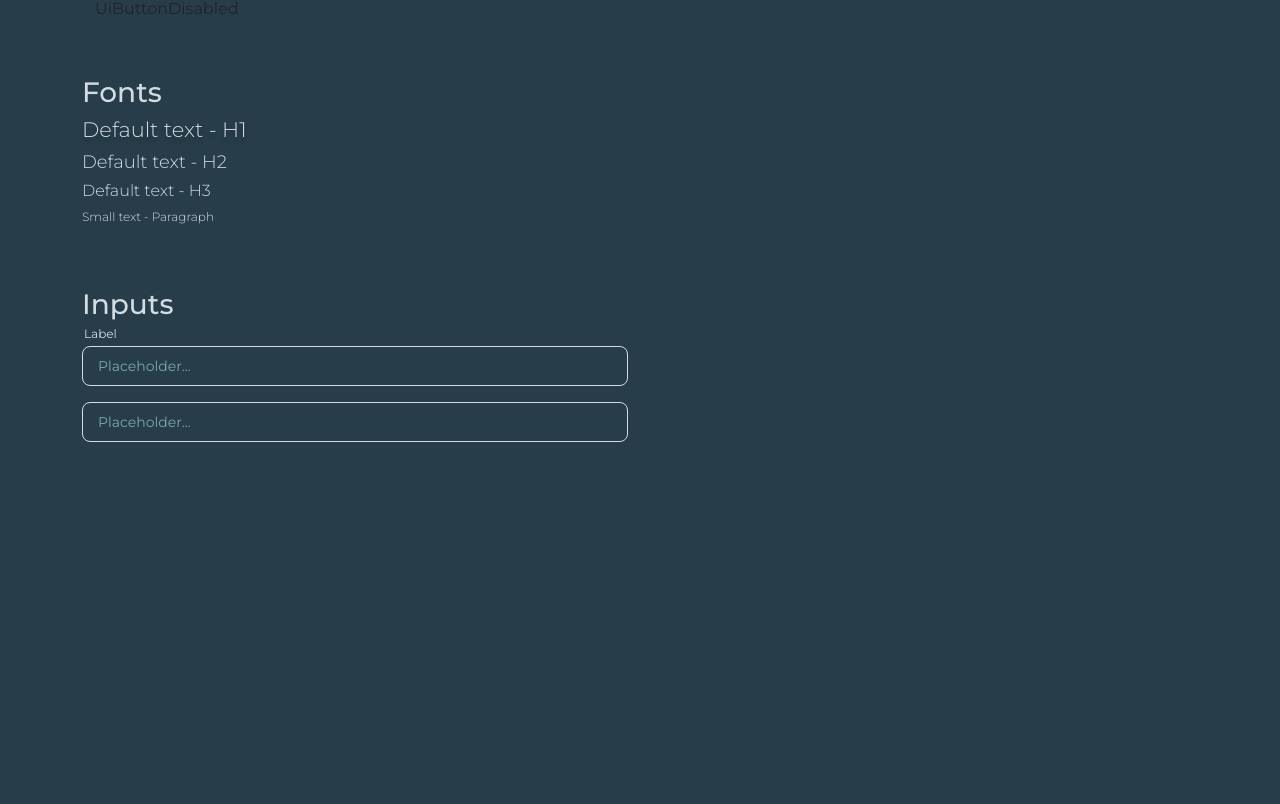
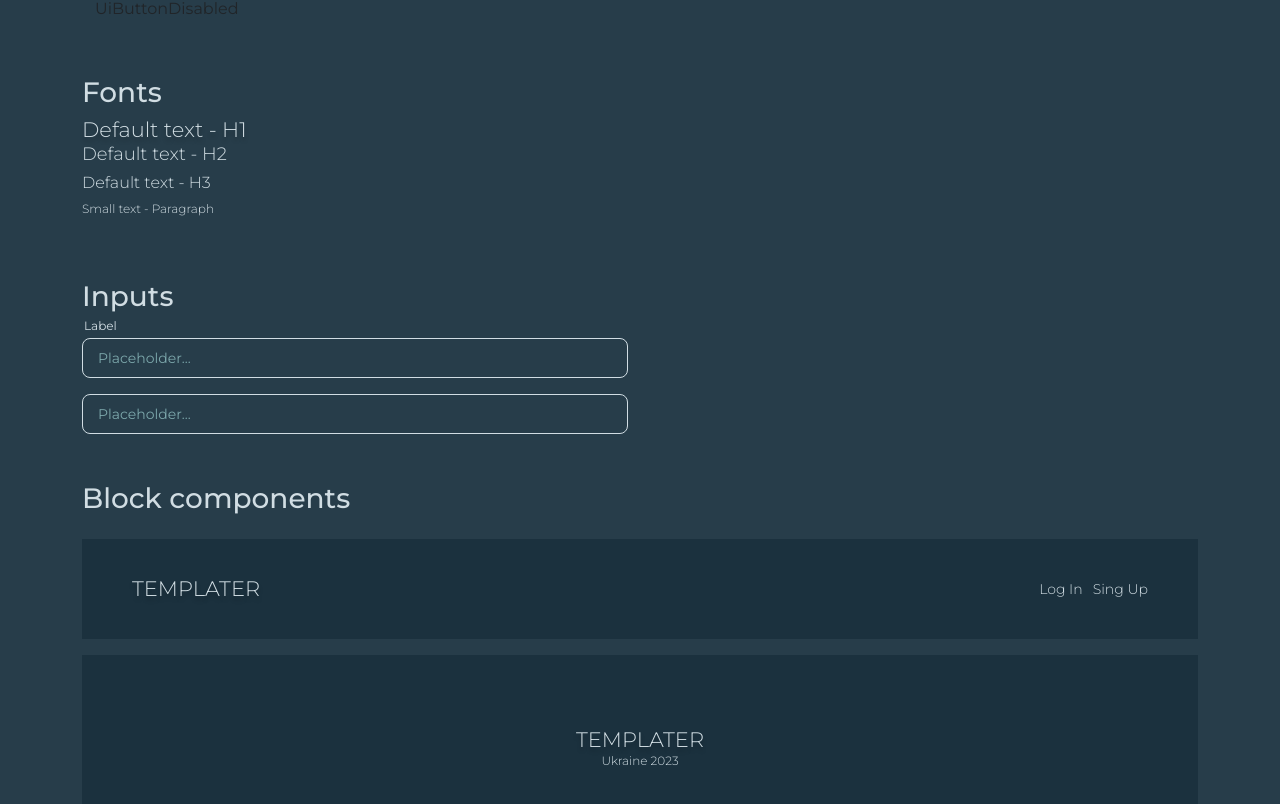
Before and after one commit to Rodevillow/templater-client, a Nuxt app: page /ui in a window 1280 px wide. Shown: the part 286-1090 px from the top of the page. Before the commit the page ends 800 px from the top, so only its background shows below. Built offline with nearby package versions, Linux system fonts and the light colour scheme.

Commit message:
Added: Header and Footer

```diff
--- a/assets/styles/_variables.scss
+++ b/assets/styles/_variables.scss
@@ -10,10 +10,9 @@ $theme-colors: (
 
 // var colors
 
-$default-spot: #d1dde3;
+$primary-color: #26485b;
+$secondary-color: #1b313e;
 $background-color: #273d4a;
-$secondary-color: #1b313e;
-$primary-color: #26485b;
 $success-color: #1e5820;
+$disabled-color: #7ca7ab;
 $text-color: #d1dde3;
-$disabled-color: #7ca7ab;
--- a/assets/styles/main.scss
+++ b/assets/styles/main.scss
@@ -15,3 +15,21 @@ body {
   width: 100vw;
   height: 100vh;
 }
+
+// next-link navigation
+
+a {
+  font-style: normal;
+  font-weight: 300;
+  font-size: 14px;
+  line-height: 17px;
+  text-decoration: none;
+
+  color: $text-color;
+  transition: ease-in-out 0.3s;
+
+  &:hover {
+    color: $disabled-color;
+    transition: ease-in-out 0.3s;
+  }
+}
--- a/components/block/TheFooter.vue
+++ b/components/block/TheFooter.vue
@@ -1,10 +1,46 @@
 <template>
-  <footer>
-    <div class="">
-      <div class=""></div>
-      <div class=""></div>
-    </div>
+  <footer class="footer">
+    <UiTextH1>TEMPLATER</UiTextH1>
+    <UiTextSmall>Ukraine {{ currentYear }}</UiTextSmall>
   </footer>
 </template>
-<script lang="ts"></script>
-<style lang="scss"></style>
+<script lang="ts">
+import { defineComponent, ref, onMounted } from "vue";
+import UiTextH1 from "../ui/UiTextH1.vue";
+import UitextSmall from "../ui/UiTextSmall.vue";
+
+export default defineComponent({
+  name: "Footer",
+  components: {
+    UiTextH1,
+    UitextSmall,
+  },
+
+  setup() {
+    const currentYear = ref(new Date().getFullYear().toString());
+
+    onMounted(() => {
+      currentYear.value = new Date().getFullYear().toString();
+    });
+
+    return {
+      currentYear,
+    };
+  },
+});
+</script>
+<style scoped lang="scss">
+@import "~/assets/styles/variables";
+
+.footer {
+  width: 100%;
+  height: 200px;
+
+  display: flex;
+  flex-direction: column;
+  align-items: center;
+  justify-content: center;
+
+  background-color: $secondary-color;
+}
+</style>
--- a/components/block/TheHeader.vue
+++ b/components/block/TheHeader.vue
@@ -1,10 +1,45 @@
 <template>
-  <header>
-    <div class="">
-      <div class=""></div>
-      <div class=""></div>
+  <header class="header">
+    <div class="logo">
+      <UiTextH1>TEMPLATER</UiTextH1>
+    </div>
+    <div class="navigation">
+      <nuxt-link to="/auth/login">Log In</nuxt-link>
+      <nuxt-link to="/auth/registration">Sing Up</nuxt-link>
     </div>
   </header>
 </template>
-<script lang="ts"></script>
-<style lang="scss"></style>
+<script lang="ts">
+import { defineComponent } from "vue";
+import UiTextH1 from "../ui/UiTextH1.vue";
+
+export default defineComponent({
+  name: "Header",
+  components: {
+    UiTextH1,
+  },
+});
+</script>
+<style scoped lang="scss">
+@import "~/assets/styles/variables";
+
+.header {
+  width: 100%;
+  height: 100px;
+  padding: 0 50px;
+
+  display: flex;
+  justify-content: space-between;
+  align-items: center;
+
+  background-color: $secondary-color;
+
+  .logo {
+  }
+
+  .navigation {
+    display: flex;
+    gap: 10px;
+  }
+}
+</style>
--- a/components/ui/UiInput.vue
+++ b/components/ui/UiInput.vue
@@ -19,7 +19,7 @@ export default {
 };
 </script>
 
-<style lang="scss">
+<style scoped lang="scss">
 @import "~/assets/styles/variables";
 
 .input-wrapper {
--- a/components/ui/UiTextH1.vue
+++ b/components/ui/UiTextH1.vue
@@ -6,7 +6,7 @@
 
 <script setup lang="ts"></script>
 
-<style lang="scss">
+<style scoped lang="scss">
 .h1 {
   text-shadow: 0px 4px 4px rgba(0, 0, 0, 0.25);
 
@@ -14,5 +14,7 @@
   font-weight: 300;
   line-height: 26px;
   letter-spacing: 0em;
+
+  margin: 0;
 }
 </style>
--- a/components/ui/UiTextH2.vue
+++ b/components/ui/UiTextH2.vue
@@ -6,7 +6,7 @@
 
 <script setup lang="ts"></script>
 
-<style lang="scss">
+<style scoped lang="scss">
 .h2 {
   font-size: 18px;
   font-weight: 300;
--- a/components/ui/UiTextH3.vue
+++ b/components/ui/UiTextH3.vue
@@ -6,7 +6,7 @@
 
 <script setup lang="ts"></script>
 
-<style lang="scss">
+<style scoped lang="scss">
 .h3 {
   font-size: 16px;
   font-weight: 300;
--- a/components/ui/UiTextSmall.vue
+++ b/components/ui/UiTextSmall.vue
@@ -6,7 +6,7 @@
 
 <script setup lang="ts"></script>
 
-<style lang="scss">
+<style scoped lang="scss">
 .paragraph {
   font-size: 12px;
   font-weight: 300;
--- a/pages/ui/index.vue
+++ b/pages/ui/index.vue
@@ -21,6 +21,11 @@
         <UiInput label="Label" placeholder="Placeholder..." />
         <UiInput placeholder="Placeholder..." />
       </div>
+      <div class="d-flex flex-column gap-3 col-12">
+        <h3>Block components</h3>
+        <TheHeader />
+        <TheFooter />
+      </div>
     </div>
   </div>
 </template>
@@ -38,6 +43,9 @@ import UiTextSmall from "~/components/ui/UiTextSmall.vue";
 
 import UiInput from "~/components/ui/UiInput.vue";
 
+import TheFooter from "~/components/block/TheFooter.vue";
+import TheHeader from "~/components/block/TheHeader.vue";
+
 export default defineComponent({
   name: "Ui",
   components: {
@@ -50,6 +58,8 @@ export default defineComponent({
     UiTextH3,
     UiTextSmall,
     UiInput,
+    TheFooter,
+    TheHeader,
   },
 });
 </script>
```
